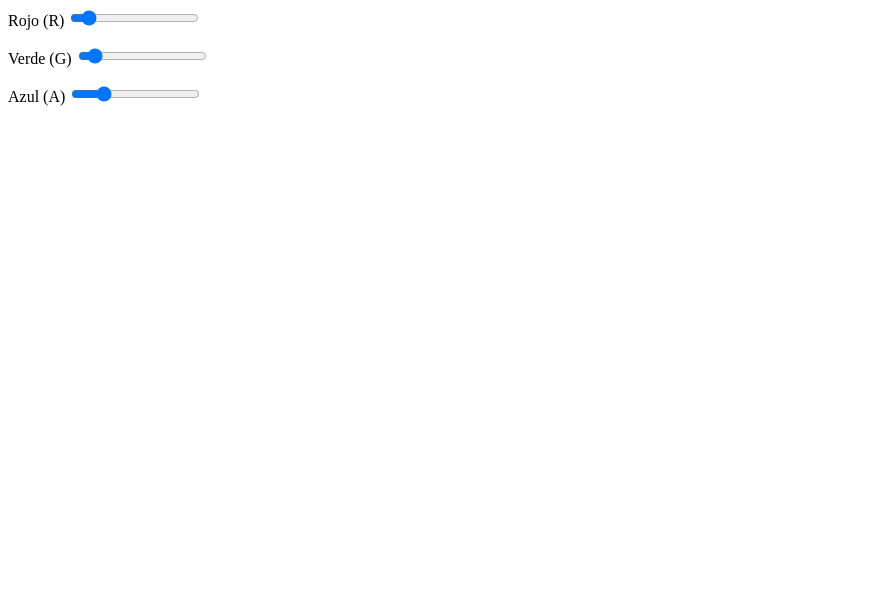
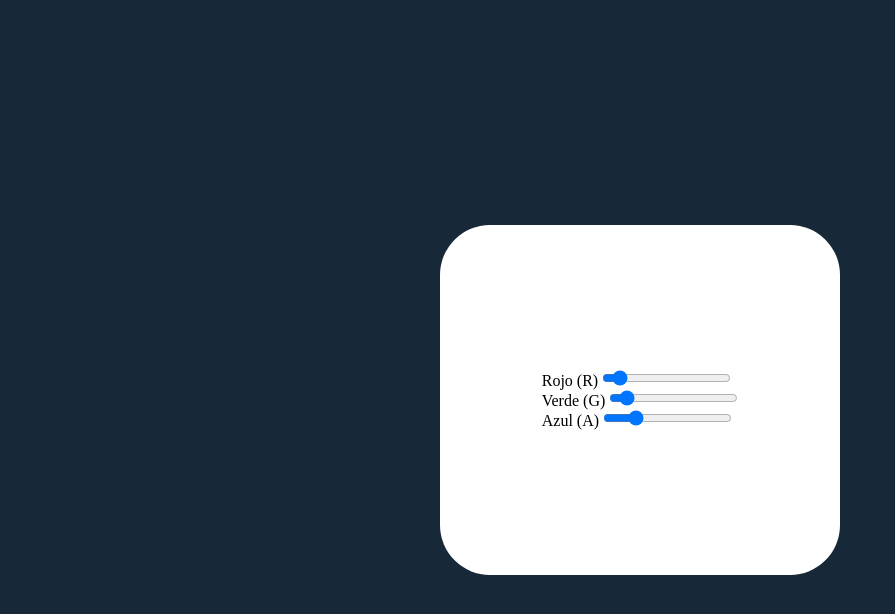
Before and after one commit to joelramonph/cursoDom, a plain HTML site: page rgb-colores/index.html in a window 1280 px wide. Shown: the whole page, without its empty margins (0-895 px from the left). Drawn offline with Linux system fonts and the light colour scheme.

Commit message:
agregar estilos generales y contenedor principal

```diff
--- a/rgb-colores/index.html
+++ b/rgb-colores/index.html
@@ -9,7 +9,7 @@
 </head>
 <body>
  <div class="container-principal">
-	 <div class="container-principal">
+	 <div class="container-interno">
 		 <div class="color">
 			<label for="rojo">Rojo (R)</label>
 			<input type="range" name="rojo" id="rojo" min="0" max="255" value="23" step="1">
--- a/rgb-colores/main.css
+++ b/rgb-colores/main.css
@@ -0,0 +1,27 @@
+/* Estilos generales */
+
+*{
+    margin: 0;
+    padding: 0;
+    box-sizing: border-box;
+}
+
+body{
+    align-items: center;
+    background-color: rgb(23,41,56);
+    display: flex;
+    height: 100vh;
+    justify-content: center;
+}
+
+.container-principal{
+    display: flex;
+    width: 50vh;
+    max-width: 600px;
+    min-height: 350px;
+    justify-content: center;
+    align-items: center;
+    flex-wrap: wrap;
+    background-color: white;
+    border-radius: 50px;
+}
```
